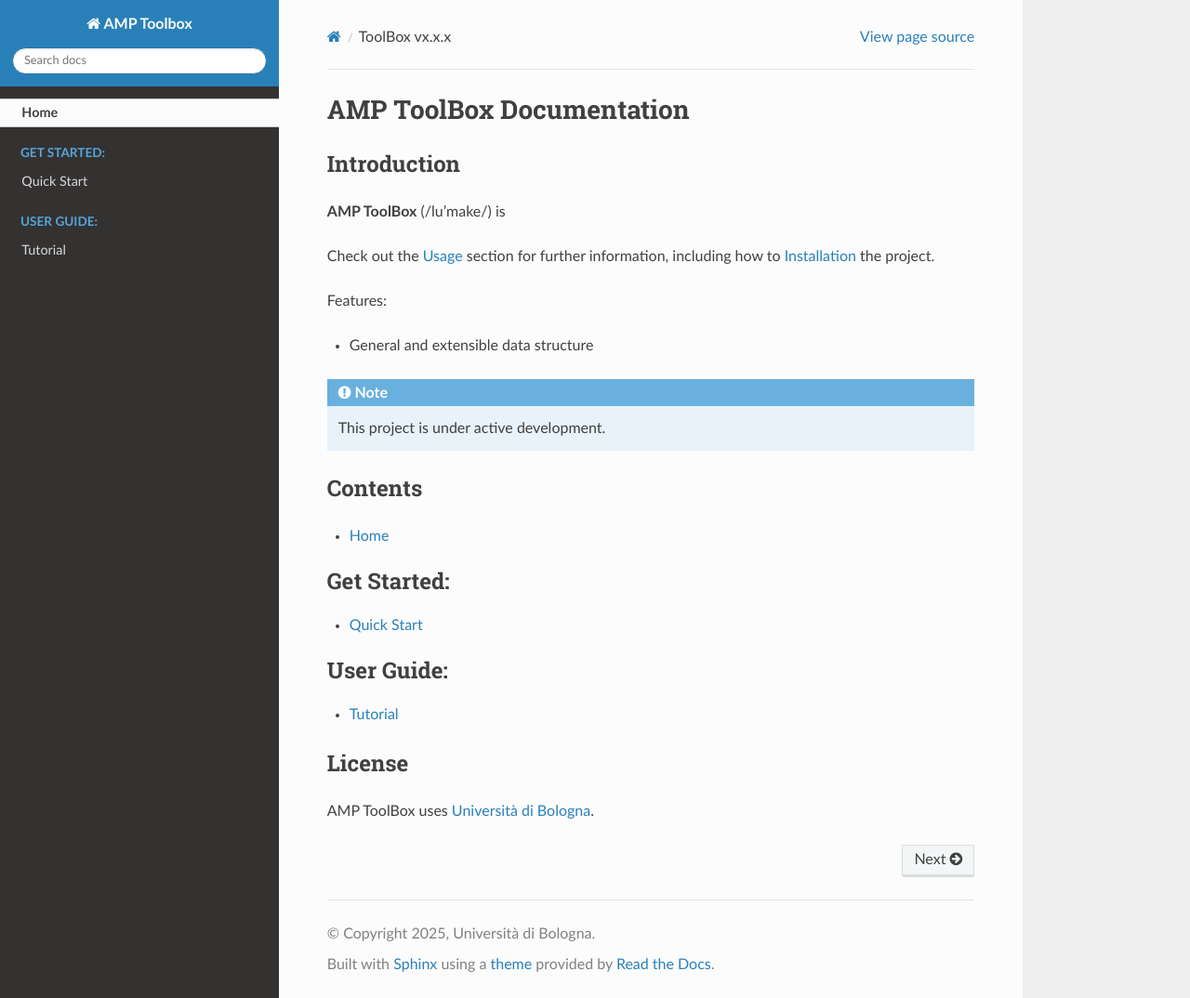
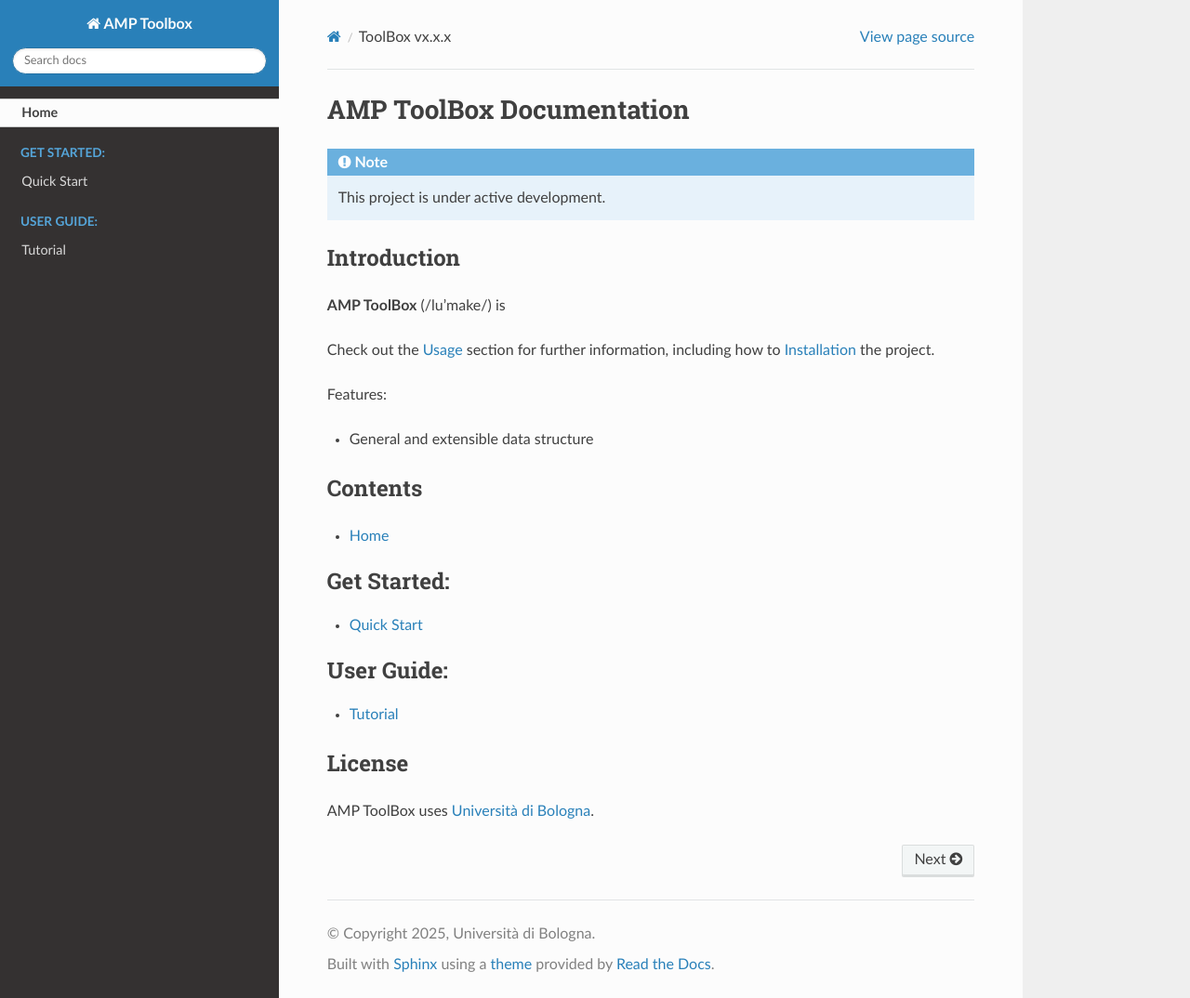
Before and after one commit to AndreaFrasson/ToolBox, a Sphinx documentation site: the page built from docs/source/index.rst, in a window 1280 px wide and 1074 px high. Shown: the whole window at 93% size. Built offline with Sphinx 7.4.7 and the Read the Docs theme 3.1.0, drawn with Linux system fonts in a browser that asks for light colours; pages that are not in the unit, such as notebooks, are missing from menus; part of the change alters nothing that is shown.

```diff
--- a/docs/source/index.rst
+++ b/docs/source/index.rst
@@ -4,10 +4,13 @@
 AMP ToolBox Documentation
 ===================================
 
+.. note::
+
+   This project is under active development.
+
 Introduction
 -------------------------
 **AMP ToolBox** (/lu'make/) is
-
 
 
 Check out the :doc:`usage` section for further information, including
@@ -16,10 +19,6 @@ how to :ref:`installation` the project.
 Features:
 
 - General and extensible data structure
-
-.. note::
-
-   This project is under active development.
 
 Contents
 --------
```
